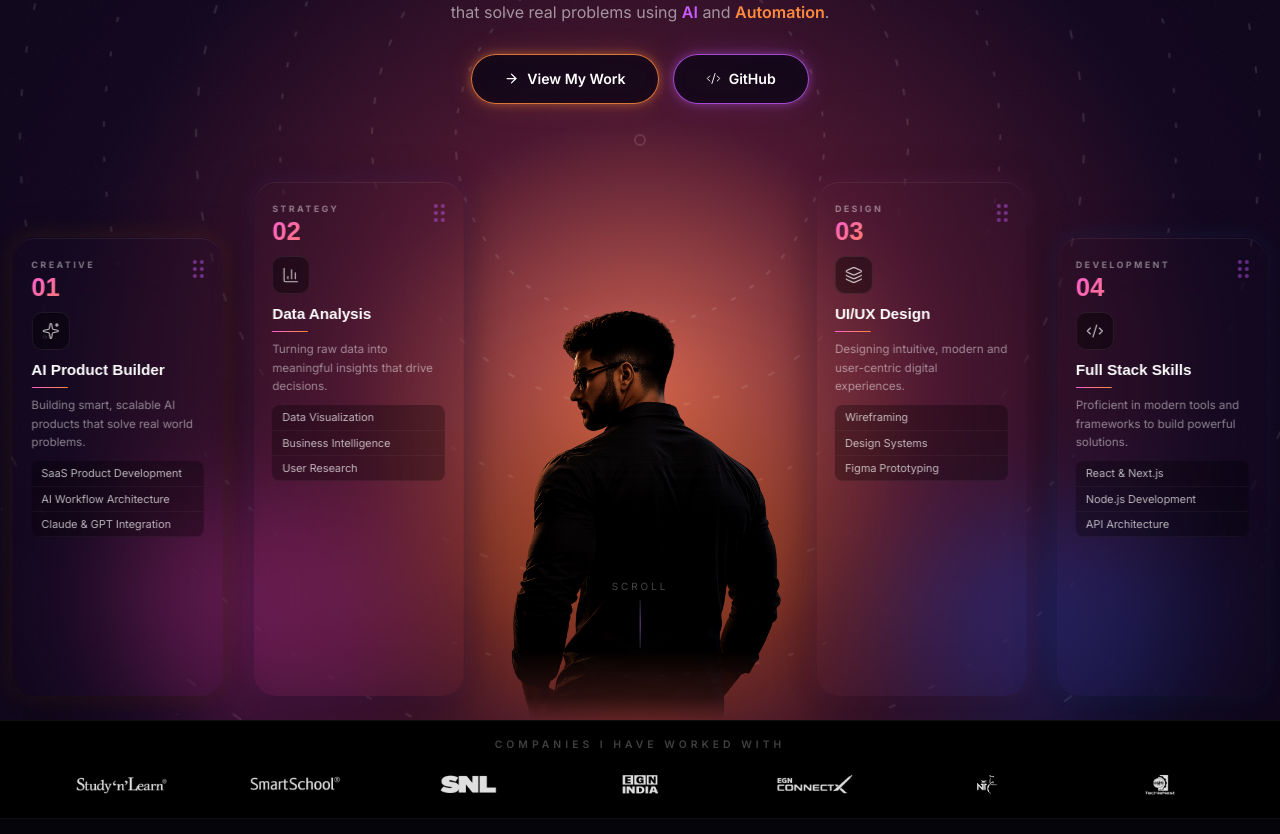
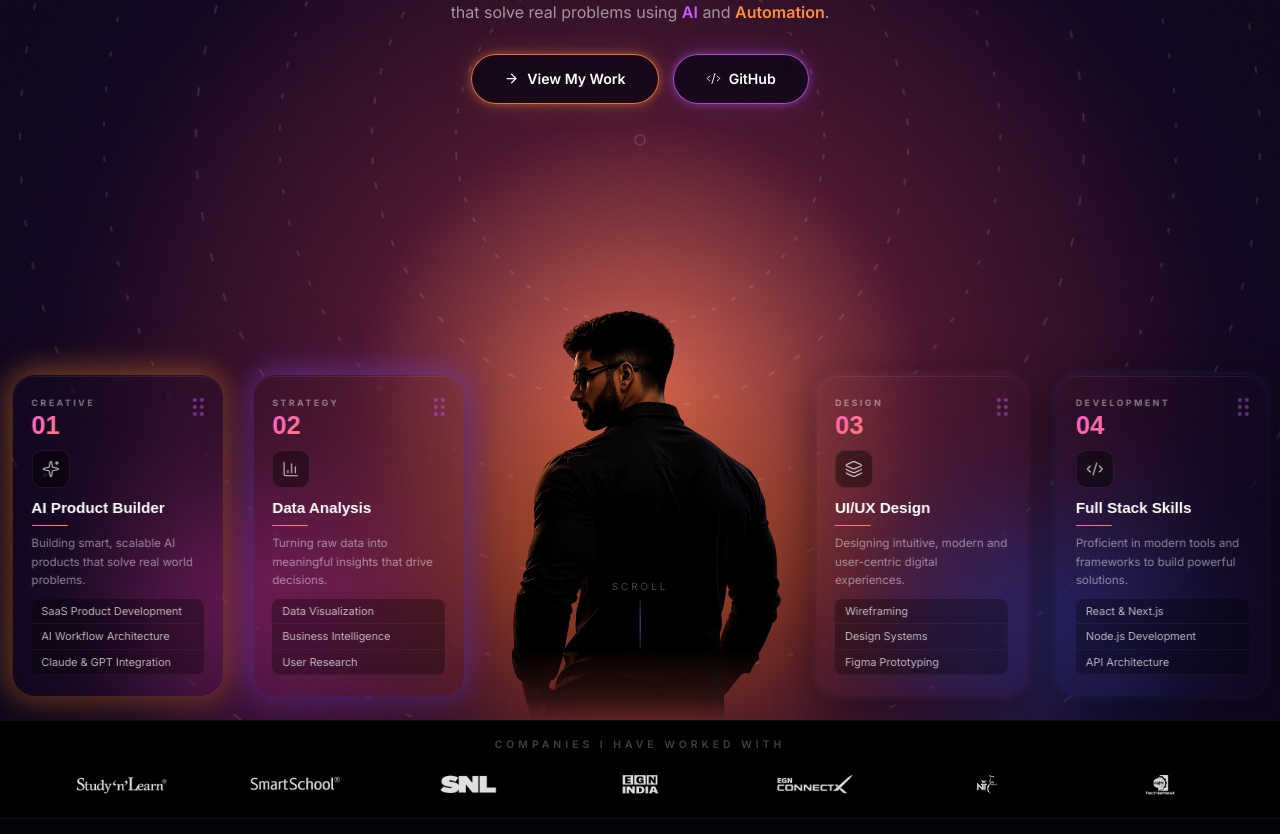
Before and after one commit to niranjan910/niranjan910, a Next.js app: page / in a window 1280 px wide. Shown: the part 440-1274 px from the top of the page. Built offline with nearby package versions, Linux system fonts and the light colour scheme; a web font is replaced by a local one.

Commit message:
Hero: neon glow pulse + parallax scroll + fix card bottom space

```diff
--- a/src/components/sections/Hero.tsx
+++ b/src/components/sections/Hero.tsx
@@ -1,16 +1,17 @@
 "use client";
 import Link from "next/link";
-import { motion } from "framer-motion";
+import { useRef } from "react";
+import { motion, useScroll, useTransform } from "framer-motion";
 import { Sparkles, BarChart3, Layers, Code2, ArrowRight } from "lucide-react";
 import type { LucideIcon } from "lucide-react";
 
 const up = (d=0) => ({initial:{opacity:0,y:24},animate:{opacity:1,y:0},transition:{duration:0.7,delay:d,ease:[0.22,1,0.36,1] as [number,number,number,number]}});
 
-const CARDS: { pos: React.CSSProperties; border: string; tag: string; num: string; Icon: LucideIcon; title: string; desc: string; skills: string[] }[] = [
-  { pos:{left:0,height:"82%"}, border:"rgba(255,138,61,0.6)", tag:"CREATIVE", num:"01", Icon:Sparkles, title:"AI Product Builder", desc:"Building smart, scalable AI products that solve real world problems.", skills:["SaaS Product Development","AI Workflow Architecture","Claude & GPT Integration"] },
-  { pos:{left:"19.2%",height:"92%"}, border:"rgba(168,85,247,0.6)", tag:"STRATEGY", num:"02", Icon:BarChart3, title:"Data Analysis", desc:"Turning raw data into meaningful insights that drive decisions.", skills:["Data Visualization","Business Intelligence","User Research"] },
-  { pos:{right:"19.2%",height:"92%"}, border:"rgba(255,95,210,0.6)", tag:"DESIGN", num:"03", Icon:Layers, title:"UI/UX Design", desc:"Designing intuitive, modern and user-centric digital experiences.", skills:["Wireframing","Design Systems","Figma Prototyping"] },
-  { pos:{right:0,height:"82%"}, border:"rgba(77,124,255,0.6)", tag:"DEVELOPMENT", num:"04", Icon:Code2, title:"Full Stack Skills", desc:"Proficient in modern tools and frameworks to build powerful solutions.", skills:["React & Next.js","Node.js Development","API Architecture"] },
+const CARDS: { pos: React.CSSProperties; border: string; tag: string; num: string; Icon: LucideIcon; title: string; desc: string; skills: string[]; side:"left"|"right" }[] = [
+  { pos:{left:0},        border:"rgba(255,138,61,0.6)",  tag:"CREATIVE",    num:"01", Icon:Sparkles, title:"AI Product Builder", desc:"Building smart, scalable AI products that solve real world problems.", skills:["SaaS Product Development","AI Workflow Architecture","Claude & GPT Integration"], side:"left"  },
+  { pos:{left:"19.2%"},  border:"rgba(168,85,247,0.6)",  tag:"STRATEGY",    num:"02", Icon:BarChart3, title:"Data Analysis",      desc:"Turning raw data into meaningful insights that drive decisions.",        skills:["Data Visualization","Business Intelligence","User Research"],               side:"left"  },
+  { pos:{right:"19.2%"}, border:"rgba(255,95,210,0.6)",  tag:"DESIGN",      num:"03", Icon:Layers,   title:"UI/UX Design",        desc:"Designing intuitive, modern and user-centric digital experiences.",      skills:["Wireframing","Design Systems","Figma Prototyping"],                          side:"right" },
+  { pos:{right:0},       border:"rgba(77,124,255,0.6)",  tag:"DEVELOPMENT", num:"04", Icon:Code2,    title:"Full Stack Skills",   desc:"Proficient in modern tools and frameworks to build powerful solutions.", skills:["React & Next.js","Node.js Development","API Architecture"],                  side:"right" },
 ];
 
 const btnPrimary: React.CSSProperties = {
@@ -35,12 +36,19 @@ const btnGhost: React.CSSProperties = {
 };
 
 export default function Hero() {
+  const sectionRef = useRef<HTMLElement>(null);
+  const { scrollYProgress } = useScroll({ target: sectionRef, offset: ["start start", "end start"] });
+
+  const textY    = useTransform(scrollYProgress, [0,1], ["0%",  "-20%"]);
+  const leftX    = useTransform(scrollYProgress, [0,1], ["0px", "-70px"]);
+  const rightX   = useTransform(scrollYProgress, [0,1], ["0px",  "70px"]);
+  const subjectY = useTransform(scrollYProgress, [0,1], ["0px", "-35px"]);
+
   return (
     <>
-      {/* ── Mobile styles ── */}
       <style>{`
-        @keyframes scw  { to { transform: rotate(360deg);  } }
-        @keyframes sccw { to { transform: rotate(-360deg); } }
+        @keyframes scw   { to { transform: rotate(360deg);  } }
+        @keyframes sccw  { to { transform: rotate(-360deg); } }
         @keyframes scrollRun { 0%{top:-100%} 100%{top:200%} }
         @media (max-width:768px) {
           .hero-cards-scene { display:none !important; }
@@ -50,7 +58,7 @@ export default function Hero() {
         }
       `}</style>
 
-      <section className="hero-root" style={{position:"relative",minHeight:"145vh",background:"#090414",overflow:"hidden",display:"block",margin:"0 -40px"}}>
+      <section ref={sectionRef} className="hero-root" style={{position:"relative",minHeight:"145vh",background:"#090414",overflow:"hidden",display:"block",margin:"0 -40px"}}>
 
         {/* Gradient bg */}
         <div style={{position:"absolute",inset:0,zIndex:0,background:"radial-gradient(ellipse 70% 80% at 50% 72%,#D96652 0%,#4A142E 30%,#10051D 62%,#090414 100%)"}}/>
@@ -72,8 +80,8 @@ export default function Hero() {
           </svg>
         </div>
 
-        {/* ── Hero text ── */}
-        <div className="hero-text-block" style={{position:"absolute",top:0,left:0,right:0,height:"76vh",display:"flex",flexDirection:"column",alignItems:"center",justifyContent:"flex-end",paddingBottom:"8vh",zIndex:10,padding:"0 40px 8vh",textAlign:"center"}}>
+        {/* ── Hero text — parallax Y ── */}
+        <motion.div className="hero-text-block" style={{position:"absolute",top:0,left:0,right:0,height:"76vh",display:"flex",flexDirection:"column",alignItems:"center",justifyContent:"flex-end",zIndex:10,padding:"0 40px 8vh",textAlign:"center",y:textY}}>
           <motion.p {...up(0)} style={{fontFamily:"Inter,sans-serif",fontSize:"0.72rem",fontWeight:700,letterSpacing:"5px",color:"#f97316",marginBottom:"10px",textTransform:"uppercase"}}>
             HELLO, I&apos;M &#10022;
           </motion.p>
@@ -89,25 +97,55 @@ export default function Hero() {
             <span style={{color:"#FF8A3D",fontWeight:600}}>Automation</span>.
           </motion.p>
           <motion.div {...up(0.25)} style={{display:"flex",alignItems:"center",justifyContent:"center",gap:"14px",flexWrap:"wrap"}}>
-            <Link href="/projects" style={btnPrimary}><ArrowRight size={15} strokeWidth={2} /> View My Work</Link>
-            <a href="https://github.com/niranjan910" target="_blank" rel="noopener noreferrer" style={btnGhost}><Code2 size={15} strokeWidth={1.5} /> GitHub</a>
+            <Link href="/projects" style={btnPrimary}><ArrowRight size={15} strokeWidth={2}/> View My Work</Link>
+            <a href="https://github.com/niranjan910" target="_blank" rel="noopener noreferrer" style={btnGhost}><Code2 size={15} strokeWidth={1.5}/> GitHub</a>
           </motion.div>
-        </div>
+        </motion.div>
 
-        {/* ── Cards scene (desktop only) ── */}
+        {/* ── Cards scene — parallax X ── */}
         <div className="hero-cards-scene" style={{position:"absolute",top:"72vh",left:"50%",transform:"translateX(-50%)",width:"min(1300px,98vw)",height:"70vh",zIndex:2}}>
+          {/* Ambient glows */}
           <div style={{position:"absolute",width:"300px",height:"220px",background:"rgba(200,50,150,0.38)",bottom:"-20px",left:"8%",borderRadius:"50%",filter:"blur(55px)",pointerEvents:"none"}}/>
           <div style={{position:"absolute",width:"420px",height:"320px",background:"rgba(180,80,15,0.45)",bottom:"-40px",left:"50%",transform:"translateX(-50%)",borderRadius:"50%",filter:"blur(60px)",pointerEvents:"none"}}/>
           <div style={{position:"absolute",width:"300px",height:"200px",background:"rgba(40,80,220,0.32)",bottom:"-20px",right:"6%",borderRadius:"50%",filter:"blur(55px)",pointerEvents:"none"}}/>
-          {CARDS.map(c=>(
-            <div key={c.num} style={{
-              position:"absolute",bottom:0,...c.pos as React.CSSProperties,width:"210px",
-              borderRadius:"22px",padding:"1.25rem 1.1rem",display:"flex",flexDirection:"column",gap:0,
-              overflow:"hidden",backdropFilter:"blur(32px)",WebkitBackdropFilter:"blur(32px)",
+
+          {CARDS.map((c, i) => (
+            <motion.div
+              key={c.num}
+              style={{
+                position:"absolute",
+                bottom:0,
+                ...c.pos as React.CSSProperties,
+                width:"210px",
+                x: c.side === "left" ? leftX : rightX,
+              }}
+              initial={{ opacity:0, x: c.side === "left" ? -80 : 80 }}
+              animate={{ opacity:1, x:0 }}
+              transition={{ duration:0.8, delay: i * 0.12, ease:[0.22,1,0.36,1] }}
+            >
+              {/* Neon glow pulse on border */}
+              <motion.div
+                animate={{
+                  boxShadow:[
+                    `0 8px 40px rgba(0,0,0,0.5), 0 0 10px ${c.border.replace("0.6","0.25")}, inset 0 1px 0 rgba(255,255,255,0.07)`,
+                    `0 8px 40px rgba(0,0,0,0.5), 0 0 28px ${c.border.replace("0.6","0.6")}, 0 0 55px ${c.border.replace("0.6","0.18")}, inset 0 1px 0 rgba(255,255,255,0.07)`,
+                    `0 8px 40px rgba(0,0,0,0.5), 0 0 10px ${c.border.replace("0.6","0.25")}, inset 0 1px 0 rgba(255,255,255,0.07)`,
+                  ]
+                }}
+                transition={{ duration:2.8, repeat:Infinity, ease:"easeInOut", delay: i * 0.6 }}
+                style={{
+                  borderRadius:"22px",
+                  padding:"1.25rem 1.1rem",
+                  display:"flex",
+                  flexDirection:"column",
+                  gap:0,
+                  overflow:"hidden",
+                  backdropFilter:"blur(32px)",
+                  WebkitBackdropFilter:"blur(32px)",
                   border:"1.5px solid transparent",
-              backgroundImage:`linear-gradient(135deg, rgba(20,10,38,0.72) 0%, rgba(10,5,22,0.55) 100%) padding-box, linear-gradient(145deg,${c.border},rgba(255,100,50,0.6)) border-box`,
-              boxShadow:`0 8px 40px rgba(0,0,0,0.45), 0 0 24px ${c.border.replace("0.6","0.15")}, inset 0 1px 0 rgba(255,255,255,0.07)`,
-            }}>
+                  backgroundImage:`linear-gradient(135deg,rgba(20,10,38,0.72) 0%,rgba(10,5,22,0.55) 100%) padding-box, linear-gradient(145deg,${c.border},rgba(255,100,50,0.6)) border-box`,
+                }}
+              >
                 <div style={{display:"flex",justifyContent:"space-between",alignItems:"flex-start",marginBottom:"0.7rem"}}>
                   <div>
                     <p style={{fontFamily:"Inter,sans-serif",fontSize:"0.55rem",letterSpacing:"2.5px",color:"rgba(255,255,255,0.45)",fontWeight:700,textTransform:"uppercase",marginBottom:"4px"}}>{c.tag}</p>
@@ -117,22 +155,27 @@ export default function Hero() {
                     {[...Array(6)].map((_,j)=><span key={j} style={{width:"4px",height:"4px",borderRadius:"50%",background:"rgba(200,92,255,0.45)",display:"block"}}/>)}
                   </div>
                 </div>
-              <div style={{width:"38px",height:"38px",borderRadius:"10px",background:"rgba(0,0,0,0.4)",border:"1px solid rgba(255,255,255,0.08)",display:"flex",alignItems:"center",justifyContent:"center",marginBottom:"0.6rem",flexShrink:0}}><c.Icon size={18} strokeWidth={1.5} color="rgba(255,255,255,0.75)" /></div>
+                <div style={{width:"38px",height:"38px",borderRadius:"10px",background:"rgba(0,0,0,0.4)",border:"1px solid rgba(255,255,255,0.08)",display:"flex",alignItems:"center",justifyContent:"center",marginBottom:"0.6rem",flexShrink:0}}>
+                  <c.Icon size={18} strokeWidth={1.5} color="rgba(255,255,255,0.75)"/>
+                </div>
                 <h3 style={{fontFamily:"Satoshi,sans-serif",fontSize:"0.95rem",fontWeight:800,color:"#fff",marginBottom:"0.3rem"}}>{c.title}</h3>
                 <div style={{height:"1.5px",width:"36px",background:"linear-gradient(90deg,#FF5FD2,#FF8A3D)",borderRadius:"2px",marginBottom:"0.5rem",flexShrink:0}}/>
                 <p style={{fontFamily:"Inter,sans-serif",fontSize:"0.72rem",color:"rgba(255,255,255,0.5)",lineHeight:1.6,marginBottom:"0.6rem"}}>{c.desc}</p>
                 <div style={{background:"rgba(0,0,0,0.3)",borderRadius:"8px",overflow:"hidden",flexShrink:0}}>
-                {c.skills.map(s=><p key={s} style={{fontFamily:"Inter,sans-serif",fontSize:"0.68rem",color:"rgba(255,255,255,0.7)",padding:"4px 10px",borderBottom:"1px solid rgba(255,255,255,0.04)",margin:0,lineHeight:1.5}}>{s}</p>)}
+                  {c.skills.map(s=>(
+                    <p key={s} style={{fontFamily:"Inter,sans-serif",fontSize:"0.68rem",color:"rgba(255,255,255,0.7)",padding:"4px 10px",borderBottom:"1px solid rgba(255,255,255,0.04)",margin:0,lineHeight:1.5}}>{s}</p>
+                  ))}
                 </div>
-            </div>
+              </motion.div>
+            </motion.div>
           ))}
         </div>
 
-        {/* ── Subject image ── */}
-        <div className="hero-subject" style={{position:"absolute",bottom:0,left:"50%",transform:"translateX(-50%)",width:"clamp(240px,24vw,360px)",zIndex:5,pointerEvents:"none"}}>
+        {/* ── Subject image — parallax Y ── */}
+        <motion.div className="hero-subject" style={{position:"absolute",bottom:0,left:"50%",translateX:"-50%",width:"clamp(240px,24vw,360px)",zIndex:5,pointerEvents:"none",y:subjectY}}>
           {/* eslint-disable-next-line @next/next/no-img-element */}
           <img src="/images/Home_page_01.png" alt="" role="presentation" style={{width:"100%",height:"auto",display:"block",WebkitMaskImage:"linear-gradient(to top,transparent 0%,rgba(0,0,0,0.6) 5%,black 15%)",maskImage:"linear-gradient(to top,transparent 0%,rgba(0,0,0,0.6) 5%,black 15%)"}}/>
-        </div>
+        </motion.div>
 
         {/* ── Scroll indicator ── */}
         <div style={{position:"absolute",bottom:"4.5rem",left:"50%",transform:"translateX(-50%)",display:"flex",flexDirection:"column",alignItems:"center",gap:"6px",zIndex:6}}>
```
Lines whose indentation alone changed are shown as unchanged.
